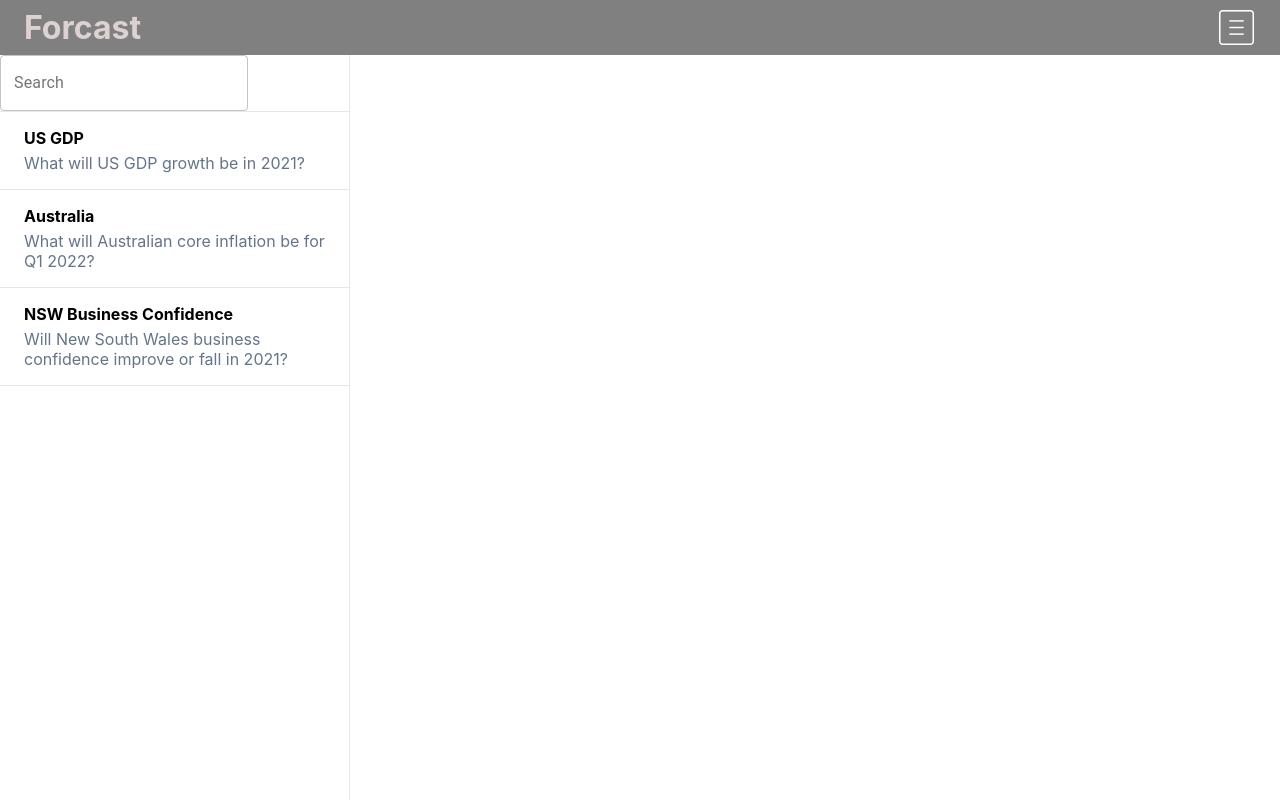
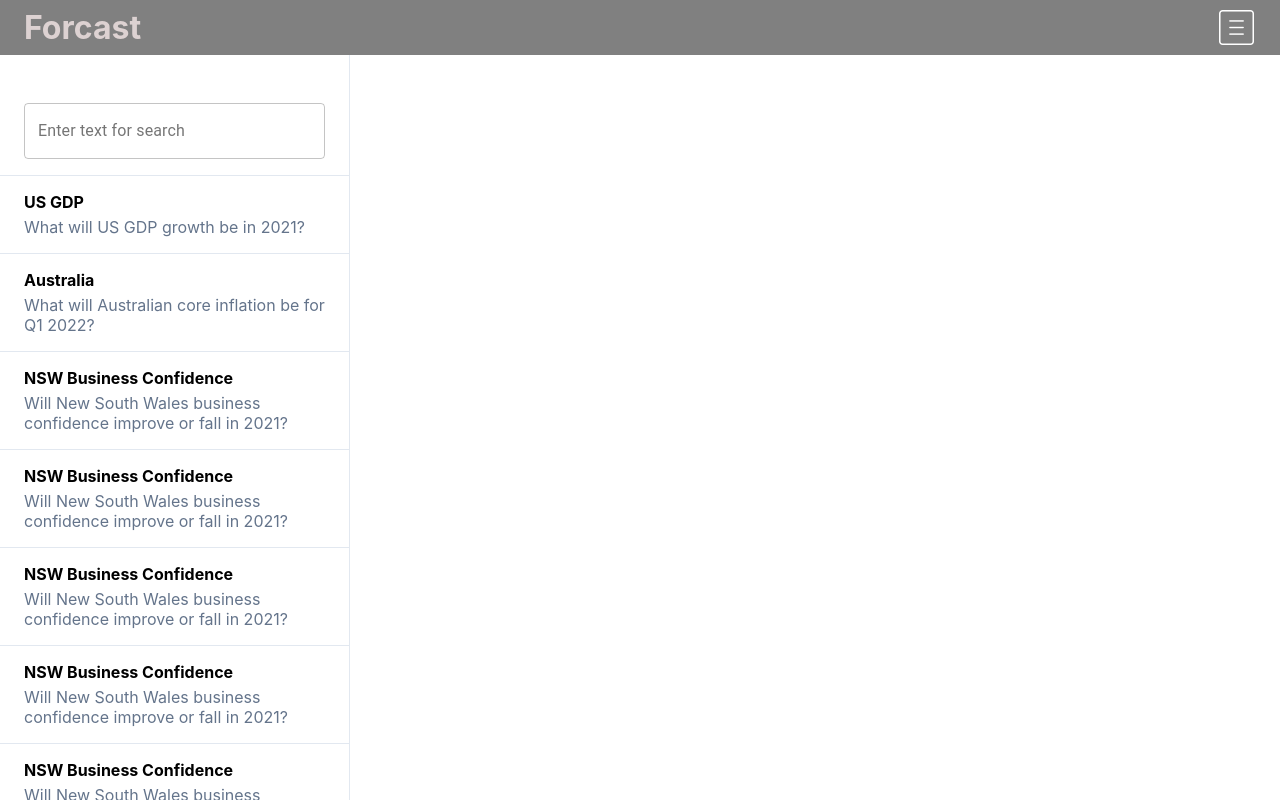
Before and after one commit to rajeshpanwar674/kepler, a React (Create React App) app: page / in a window 1280 px wide. Built offline with nearby package versions, Linux system fonts and the light colour scheme.

Commit message:
final chnages for ui

```diff
--- a/src/Detail.js
+++ b/src/Detail.js
@@ -3,24 +3,32 @@ const ForcastDetail = ({ selectedForcast }) => {
     return <div className="detaiRow">
         <div className="detailTitel">
             <h2>{title}</h2>
-        </div>
-        <div className="detailCenterrow">
-            <div className="info-box ">
-                <h4>{content}                </h4>
-            </div>
             <div className="duedateBox">
                 <h4>Due Date : {dueDate.toDateString()}</h4>
             </div>
-            <div className="imgBox"> <img src={imageSrc}></img></div>
         </div>
+        <div className="questionBox">
+                <h4>{content} </h4>
+        </div>
+        <div className="imgBox"> <img src={imageSrc}></img></div>
+
+
+
         <div className="forcastRow">
-            <div>Number of forcasts made : {forcastsMade}</div>
+            <div className="forcast-list">
+                <div className="forcast-list-item">Number of forcasts made :&nbsp;<b>{forcastsMade}</b> </div>
+                </div>
 
-            <div>Current Forcasts: {currentForcast}</div>
-            <div>Probability, {probability}</div>
+            <div className="forcast-list">
+            <div className="forcast-list-item">Current Forcasts :&nbsp; <b>{currentForcast}</b></div>
+            </div>
+            <div className="forcast-list">
+            <div className="forcast-list-item">Probability : &nbsp;<b>{probability}</b></div>
+                </div>
         </div>
+                    </div>
 
-    </div>
+
 
 
 }
--- a/src/List.css
+++ b/src/List.css
@@ -10,6 +10,7 @@ img {
 .wrapper {
   display: flex;
   height: calc(100vh - 55px);
+  padding-top: 55px;
 }
 
 .headerMain {
@@ -20,8 +21,8 @@ img {
   display: flex;
   align-items: center;
   justify-content: space-between;
+  position: fixed;
 }
-
 .headerMain img {
   width: 35px;
 }
@@ -30,13 +31,27 @@ img {
   color: rgb(221, 210, 210);
   margin: 0;
 }
-
 /* side list css */
 .listrow {
   width: 350px;
   border-right: 1px solid #e2e8f0;
+  position: fixed;
+  left: 0;
+  height: 100%;
 }
+.sidebar{
+  max-height: calc(100vh - 55px);
+  overflow: hidden;
+  overflow-y: auto;
 
+}
+.searchBox{
+  padding: 3em 1.5em 1em 1.5em;
+}
+.filedWrap{
+  width: 100%;
+  border-radius: 20px;
+}
 .listItem {
   border-top: 1px solid #e2e8f0;
   padding: 1em 1.5em;
@@ -71,68 +86,116 @@ img {
 .detailWrap {
   width: calc(100% - 350px);
   display: flex;
-  align-items: center;
+  margin-left: 350px;
+  align-items: flex-start;
+
   justify-content: center;
   height: calc(100vh - 55px);
+  padding-top: 3em;
+
 }
 .detailcontainer {
   width: 95%;
-  margin: auto;
-  box-shadow: 0 19px 38px rgba(0, 0, 0, 0.3), 0 15px 12px rgba(0, 0, 0, 0.22);
+
+  box-shadow: 0 1.5rem 2.5rem rgb(22 28 45 / 10%), 0 0.3rem 0.5rem -0.5rem rgb(22 28 45 / 5%);
 }
 
-.detaiRow {
-  /* display: flex;
-  flex-wrap: wrap; */
-}
 .detailTitel {
   width: 100%;
   padding: 1em;
   border-bottom: 1px solid #e2e8f0;
+  display: flex;
+  justify-content: space-between;
+  align-items: center;
 }
-.detailTitel h2 {
-}
-.detailCenterrow {
-  display: flex;
-}
-.detailCenterrow .info-box {
-  width: 33.33%;
+.duedateBox {
   padding: 0.5em;
   display: flex;
   justify-content: center;
   align-items: center;
-  background-color: #e2e8f0;
-  border-top: 1px solid #c1c5ca;
-  border-bottom: 1px solid #c1c5ca;
-}
-.info-box h4 {
-  text-align: center;
-  font-weight: 500;
-}
-
-.duedateBox {
-  width: 33.33%;
-  padding: 0.5em;
-  display: flex;
-  justify-content: center;
-  align-items: center;
-  background-color: #e2e8f0;
-  border: 1px solid #c1c5ca;
+  /* background-color: #edf0f3;
+  border: 1px solid #e3e6eb; */
 }
 .duedateBox h4 {
   text-align: center;
   font-weight: 500;
 }
 
-.imgBox {
-  width: 33.33%;
+
+.imgBox{
+  height: 25vw;
+  overflow: hidden;
+  display: flex;
+  justify-content: center;
 }
+.imgBox img{
+  height: 100%;
+
+}
+.detailCenterrow{
+  border-top: 1px solid #e3e6eb;
+  padding: 1em;
+
+}
+
+
+
 
 .forcastRow {
   width: 100%;
-  max-width: 500px;
+  border-top: 1px solid #e3e6eb;
   margin: auto;
-  padding: 1em;
-  font-size: 1em;
-  font-weight: 500;
+  padding: 1.5em 0.5em;
+  font-size: 1.2em;
+  font-weight: 400;
+  display: flex;
 }
+
+
+.questionBox{
+  padding:1.5em;
+
+}
+.forcast-list{
+  width: 33.33%;
+
+
+}
+.forcast-list-item{
+  width: 95%;
+  padding: 0.5em;
+  margin: auto;
+  display: flex;
+  justify-content: center;
+  align-items: center;
+  background-color: #edf0f3;
+  border: 1px solid #e3e6eb;
+}
+.questionBox h4{
+  font-size: 25px;
+  text-align: center;
+}
+
+
+/*
+ *  STYLE 4
+ */
+
+ #scroolUi::-webkit-scrollbar-track
+ {
+   -webkit-box-shadow: inset 0 0 6px rgba(0,0,0,0.3);
+   background-color: #F5F5F5;
+ }
+
+ #scroolUi::-webkit-scrollbar
+ {
+   width: 5px;
+   background-color: #f5f5f5;
+ }
+
+ #scroolUi::-webkit-scrollbar-thumb
+ {
+   background-color: #a5a8aa;
+   border-radius: 20px;
+
+ }
--- a/src/List.js
+++ b/src/List.js
@@ -39,6 +39,78 @@ const ForcastList = () => {
         dueDate: new Date(),
         imageSrc: 'https://images.unsplash.com/photo-1576185850227-1f72b7f8d483?ixid=MnwxMjA3fDB8MHxwaG90by1wYWdlfHx8fGVufDB8fHx8&ixlib=rb-1.2.1&auto=format&fit=crop&w=1120&q=80'
     },
+    {
+        id: 4,
+        title: 'NSW Business Confidence',
+        content: 'Will New South Wales business confidence improve or fall in 2021?',
+        forcastsMade: '100',
+        currentForcast: '80%',
+        probability: 'yes',
+        dueDate: new Date(),
+        imageSrc: 'https://images.unsplash.com/photo-1576185850227-1f72b7f8d483?ixid=MnwxMjA3fDB8MHxwaG90by1wYWdlfHx8fGVufDB8fHx8&ixlib=rb-1.2.1&auto=format&fit=crop&w=1120&q=80'
+    },
+    {
+        id: 5,
+        title: 'NSW Business Confidence',
+        content: 'Will New South Wales business confidence improve or fall in 2021?',
+        forcastsMade: '100',
+        currentForcast: '80%',
+        probability: 'yes',
+        dueDate: new Date(),
+        imageSrc: 'https://images.unsplash.com/photo-1576185850227-1f72b7f8d483?ixid=MnwxMjA3fDB8MHxwaG90by1wYWdlfHx8fGVufDB8fHx8&ixlib=rb-1.2.1&auto=format&fit=crop&w=1120&q=80'
+    },
+    {
+        id: 6,
+        title: 'NSW Business Confidence',
+        content: 'Will New South Wales business confidence improve or fall in 2021?',
+        forcastsMade: '100',
+        currentForcast: '80%',
+        probability: 'yes',
+        dueDate: new Date(),
+        imageSrc: 'https://images.unsplash.com/photo-1576185850227-1f72b7f8d483?ixid=MnwxMjA3fDB8MHxwaG90by1wYWdlfHx8fGVufDB8fHx8&ixlib=rb-1.2.1&auto=format&fit=crop&w=1120&q=80'
+    },
+    {
+        id: 7,
+        title: 'NSW Business Confidence',
+        content: 'Will New South Wales business confidence improve or fall in 2021?',
+        forcastsMade: '100',
+        currentForcast: '80%',
+        probability: 'yes',
+        dueDate: new Date(),
+        imageSrc: 'https://images.unsplash.com/photo-1576185850227-1f72b7f8d483?ixid=MnwxMjA3fDB8MHxwaG90by1wYWdlfHx8fGVufDB8fHx8&ixlib=rb-1.2.1&auto=format&fit=crop&w=1120&q=80'
+    },
+
+    {
+        id: 8,
+        title: 'NSW Business Confidence',
+        content: 'Will New South Wales business confidence improve or fall in 2021?',
+        forcastsMade: '100',
+        currentForcast: '80%',
+        probability: 'yes',
+        dueDate: new Date(),
+        imageSrc: 'https://images.unsplash.com/photo-1576185850227-1f72b7f8d483?ixid=MnwxMjA3fDB8MHxwaG90by1wYWdlfHx8fGVufDB8fHx8&ixlib=rb-1.2.1&auto=format&fit=crop&w=1120&q=80'
+    },
+
+    {
+        id: 9,
+        title: 'NSW Business Confidence',
+        content: 'Will New South Wales business confidence improve or fall in 2021?',
+        forcastsMade: '100',
+        currentForcast: '80%',
+        probability: 'yes',
+        dueDate: new Date(),
+        imageSrc: 'https://images.unsplash.com/photo-1576185850227-1f72b7f8d483?ixid=MnwxMjA3fDB8MHxwaG90by1wYWdlfHx8fGVufDB8fHx8&ixlib=rb-1.2.1&auto=format&fit=crop&w=1120&q=80'
+    },
+    {
+        id: 10,
+        title: 'NSW Business Confidence',
+        content: 'Will New South Wales business confidence improve or fall in 2021?',
+        forcastsMade: '100',
+        currentForcast: '80%',
+        probability: 'yes',
+        dueDate: new Date(),
+        imageSrc: 'https://images.unsplash.com/photo-1576185850227-1f72b7f8d483?ixid=MnwxMjA3fDB8MHxwaG90by1wYWdlfHx8fGVufDB8fHx8&ixlib=rb-1.2.1&auto=format&fit=crop&w=1120&q=80'
+    },
     ]
 
     const search = (e) => {
@@ -52,9 +124,11 @@ const ForcastList = () => {
             </div>
             <div className='wrapper'>
                 <div className='listrow'>
-                    <div>
-                        <TextField id="outlined-basic" label="Search" variant="outlined" onChange={search}/>
+                <div class="searchBox">
+                        <TextField className="filedWrap" id="outlined-basic" label="Enter text for search" variant="outlined" onChange={search}/>
                     </div>
+                    <div id="scroolUi" className="sidebar">
+
                     <div className="lisWrap">
                         {forcasts.filter(forcast=> forcast.title.toLowerCase().includes(searchText.toLowerCase())).map((val) => {
                             return (
@@ -73,6 +147,7 @@ const ForcastList = () => {
                         })}
 
                     </div>
+                    </div>
                 </div>
                 <div className=' detailWrap'>
                     {selectedItem && <div className='detailcontainer '>
```
